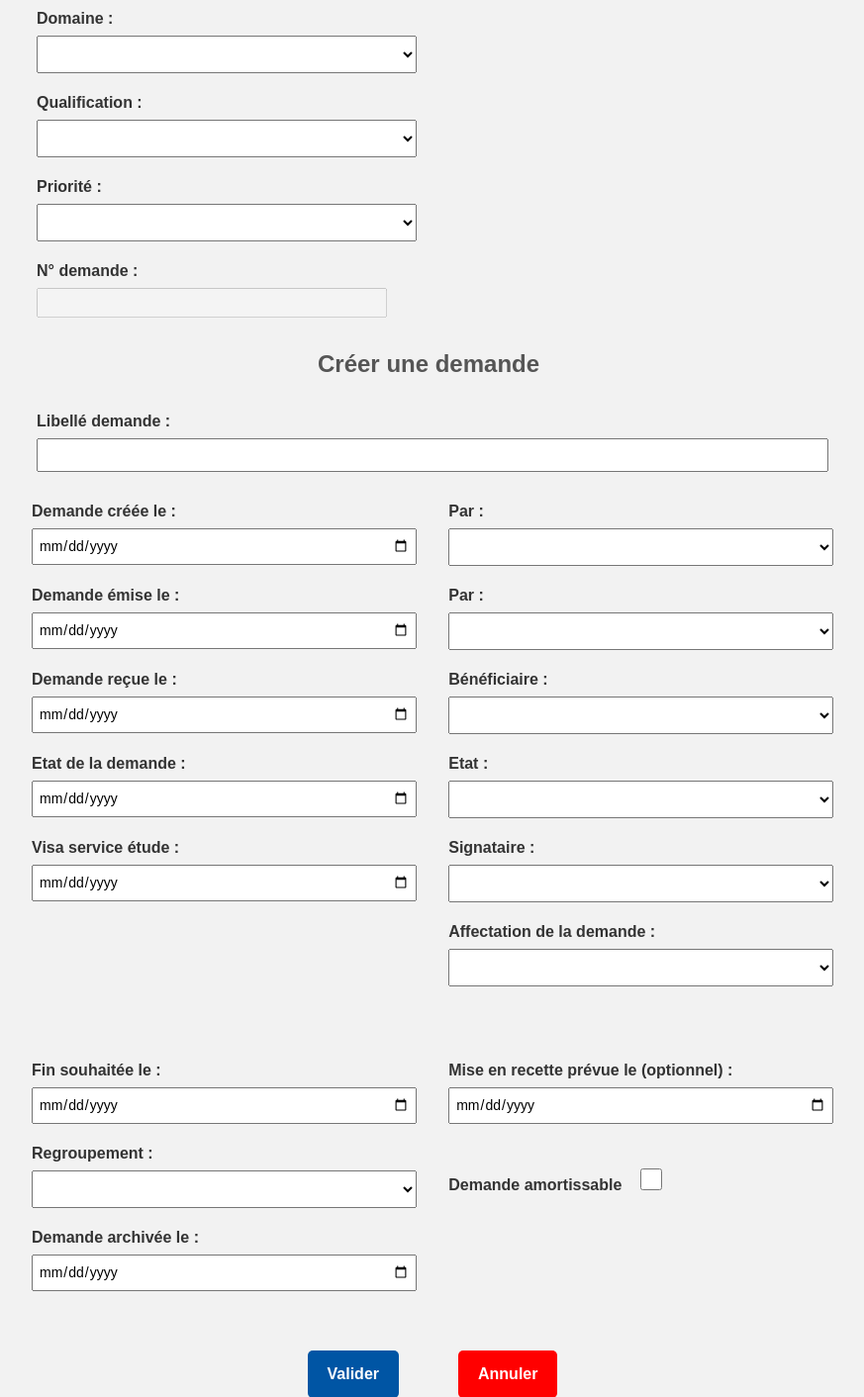
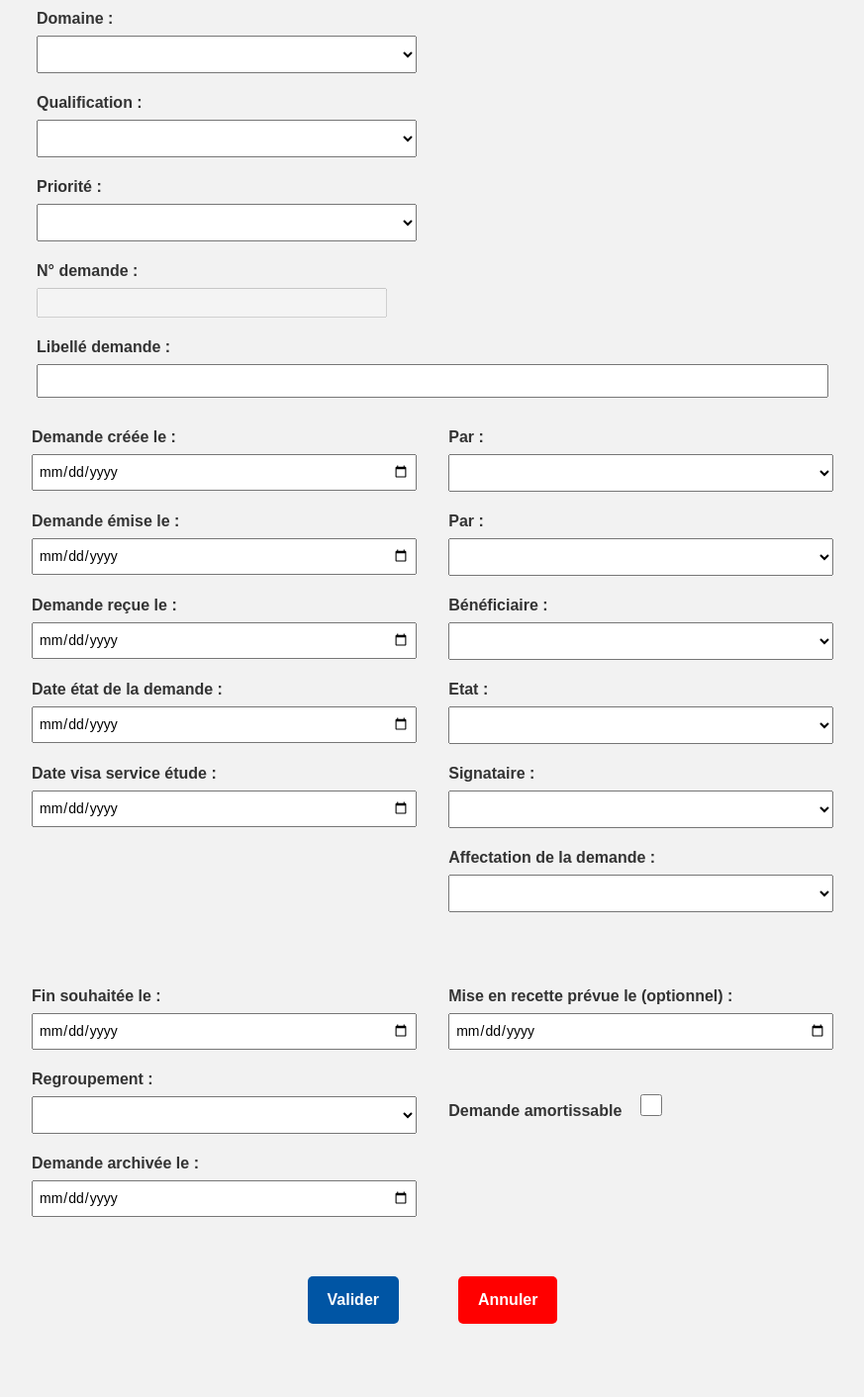
Before and after one commit to HumanM00n/TMAconnect, a PHP site: page /TMAconnect/demande/creationDemande.php in a window 1360 px wide. Shown: the part 96-1508 px from the top of the page at 99% size, without its empty margins (243-1116 px from the left). After the commit the page ends 1434 px from the top, so only its background shows below. Run offline with PHP 8.4, Linux system fonts and the light colour scheme; tables that the repository leaves empty hold one stand-in row (values such as "Sample post").

Commit message:
Commençement des test pour l'affichage de création d'une demande

```diff
--- a/demande/creationDemande.php
+++ b/demande/creationDemande.php
@@ -79,7 +79,7 @@
         && isset($_POST["selectDom"])
         && isset($_POST["selectQualif"])
         && isset($_POST["selectPrio"])
-        && isset($_POST["demLibelle"]) //N°Demande ENTRE selectDemandePar et demCree
+        && isset($_POST["demLibelle"])
         && isset($_POST["demCree"])
         && isset($_POST["selectDemandePar"])
         && isset($_POST["demEmise"])
@@ -97,7 +97,7 @@
         && isset($_POST["selectRegroupement"])
         && isset($_POST["demArchiv"])
     ) {
-        // $var0 = $_POST["numDemande"];
+        $var0 = $_POST["numDemande"];
         $var1 = $_POST["selectDom"];
         $var2 = $_POST["selectQualif"];
         $var3 = $_POST["selectPrio"];
@@ -125,10 +125,8 @@
 
         $stmt = $pdo->prepare($sql);
 
-        echo $sql;
-
         // Binder les valeurs aux paramètres nommés
-        // $stmt->bindValue(":var0", $var0);
+        $stmt->bindValue(":var0", $var0);
         $stmt->bindValue(":var1", $var1);
         $stmt->bindValue(":var2", $var2);
         $stmt->bindValue(":var3", $var3);
@@ -165,7 +163,7 @@
     <section id="menuNouvelDmd">
         <form id="form_nvldemande" name="form_nvldemande" action="<?php echo $_SERVER['PHP_SELF']; ?>" method="POST">
             <fieldset id="menuDmd">
-                <!-- <div class="form-row"> -->
+                <div class="form-row-top">
                     <div class="form-group">
                         <label for="demCreePar">Domaine :</label>
                         <select name="selectDom" id="selectDom">
@@ -210,18 +208,12 @@
                     <div class="form-group">
                         <label for="numDemande">N° demande :</label>
                         <input type="text" name="numDemande" id="numDemande" size="35" pattern="[0-9]" disabled>
-                        <?php
-                            echo "<option value='' disabled selected hidden></option>";
-                            foreach ($result8 as $row) {
-                                $id_dmd = $row['IdDemande'];
-                                echo "<option value=$id_dmd</option>";
-                            }
-                            ?>
                     </div>
+                </div>
             </fieldset>
 
             <fieldset id="coordo">
-                <legend>Créer une demande</legend>
+                <!-- <legend>Créer une demande</legend> -->
 
                 <div class="libelleDemande">
                     <label for="demLibelle">Libellé demande :</label>
@@ -283,7 +275,7 @@
                         </select>
                     </div>
                     <div class="form-group">
-                        <label for="demCree">Etat de la demande :</label>
+                        <label for="demCree">Date état de la demande :</label>
                         <input type="date" name="demEtat" id="demEtat" required>
                     </div>
                     <div class="form-group">
@@ -301,7 +293,7 @@
                     </div>
 
                     <div class="form-group">
-                        <label for="visaServEtude">Visa service étude :</label>
+                        <label for="visaServEtude">Date visa service étude :</label>
                         <input type="date" name="visaServEtude" id="visaServEtude" required>
                     </div>
                     <div class="form-group">
```
